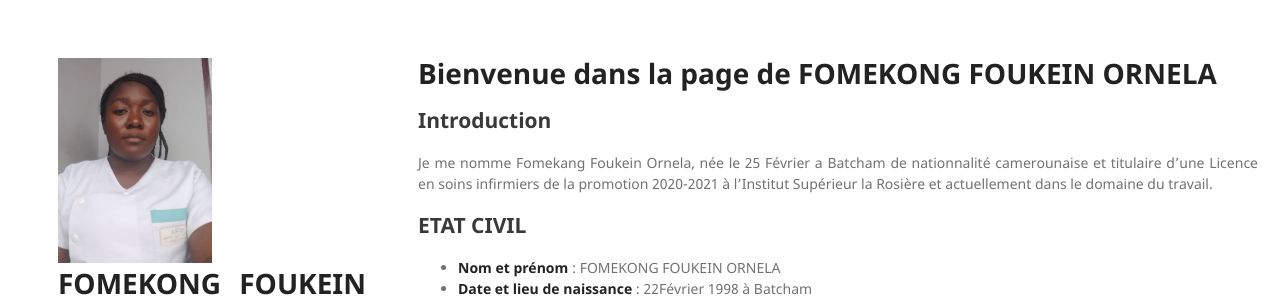
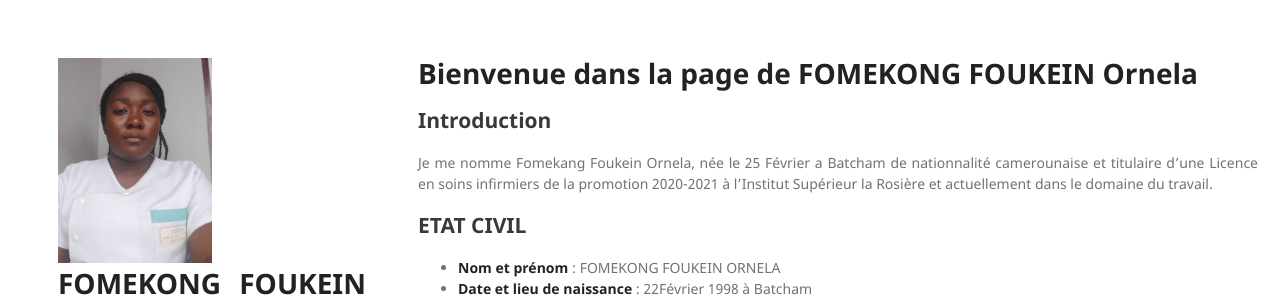
Before and after one commit to ornela1998/ornela1998.github.io, a Jekyll site: the page built from index.md, in a window 1280 px wide and 1341 px high. Shown: the top 297 px of the window. Built offline with Jekyll 4.4.1, drawn with Linux system fonts in a browser that asks for light colours; nearby versions of some CDN libraries; our own code applies the rules of GitHub Pages for plain Markdown files; a style sheet for code colours, icons or effects is not loaded.

```diff
--- a/index.md
+++ b/index.md
@@ -1,4 +1,4 @@
-# Bienvenue dans la page de FOMEKONG FOUKEIN ORNELA
+# Bienvenue dans la page de FOMEKONG FOUKEIN Ornela
 
 ## Introduction
 
```
